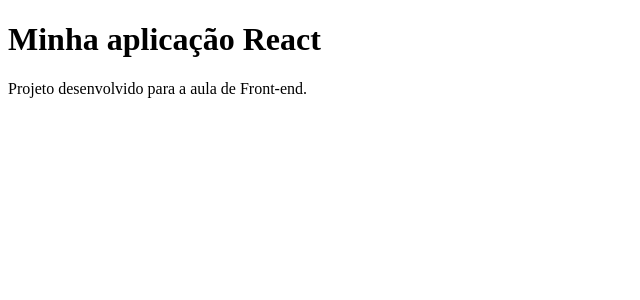
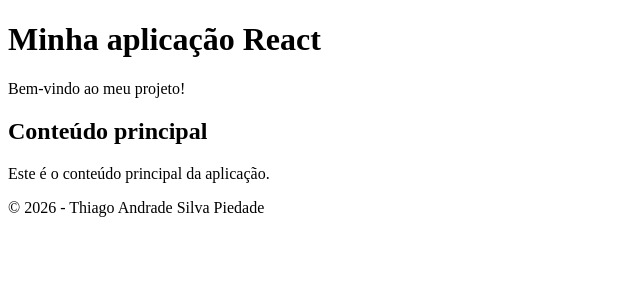
Before and after one commit to 1TDSPH-26/front-2sem-aula-10, a React (Vite) app in the folder my-app/: page / in a window 1280 px wide. Shown: the top 300 px of the page, without its empty margins (0-640 px from the left). Built offline with nearby package versions, Linux system fonts and the light colour scheme.

Commit message:
feat: Criando componentes e modularizando app.tsx

```diff
--- a/my-app/src/App.tsx
+++ b/my-app/src/App.tsx
@@ -1,10 +1,14 @@
+import Cabecalho from './components/cabecalho'
+import Conteudo from './components/conteudo'
+import Rodape from './components/Rodape'
+
 function App() {
   return (
     <div>
-      <h1>Minha aplicação React</h1>
-      <p>Projeto desenvolvido para a aula de Front-end.</p>
+      <Cabecalho />
+      <Conteudo />
+      <Rodape />
     </div>
   )
 }
-
 export default App
--- /dev/null
+++ b/my-app/src/components/Cabecalho.tsx
@@ -0,0 +1,9 @@
+function Cabecalho() {
+  return (
+    <header>
+      <h1>Minha aplicação React</h1>
+      <p>Bem-vindo ao meu projeto!</p>
+    </header>
+  )
+}
+export default Cabecalho
--- /dev/null
+++ b/my-app/src/components/Conteudo.tsx
@@ -0,0 +1,11 @@
+function Conteudo() {
+  return (
+    <main>
+      <h2>Conteúdo principal</h2>
+      <p>
+        Este é o conteúdo principal da aplicação.
+      </p>
+    </main>
+  )
+}
+export default Conteudo
--- /dev/null
+++ b/my-app/src/components/Rodape.tsx
@@ -0,0 +1,8 @@
+function Rodape() {
+  return (
+    <footer>
+      <p>© 2026 - Thiago Andrade Silva Piedade</p>
+    </footer>
+  )
+}
+export default Rodape
```
